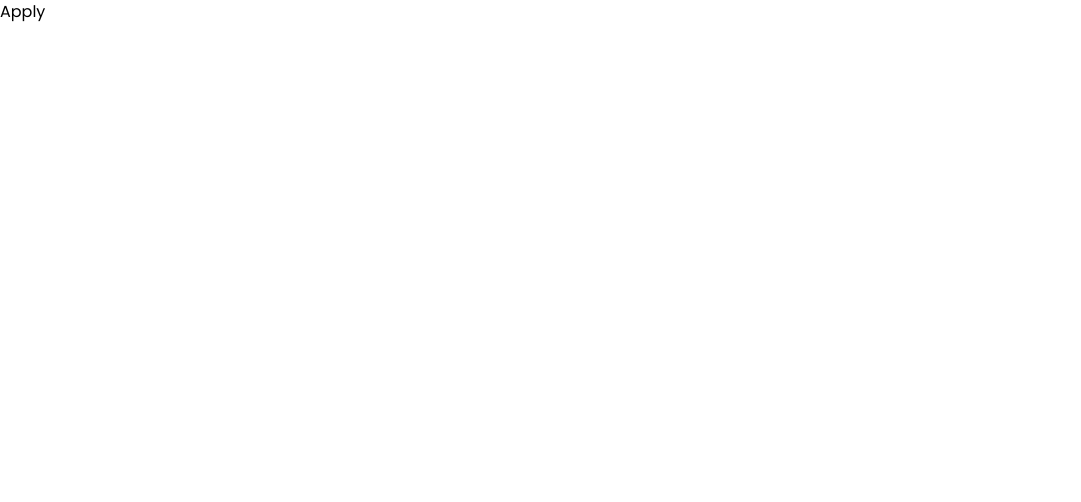
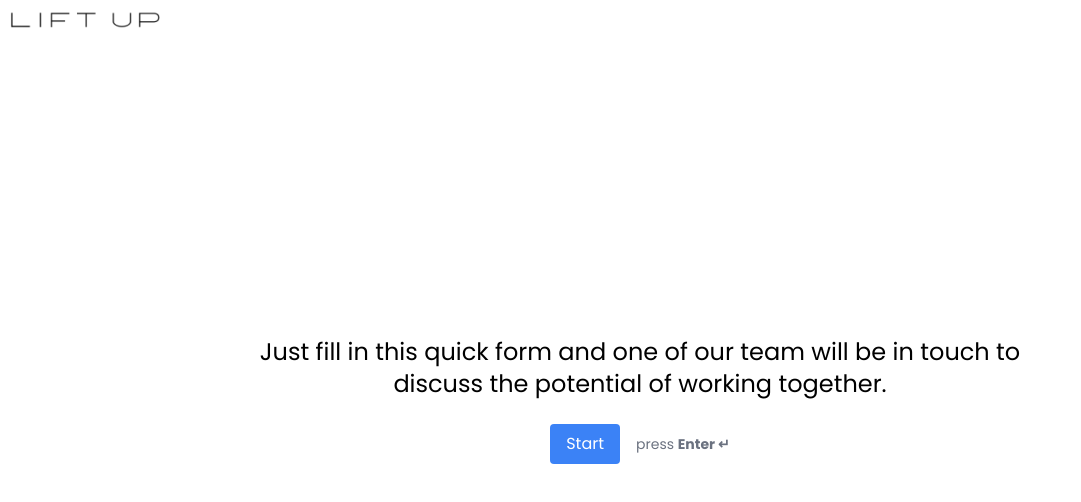
Before and after one commit to linkmanagement/lift_up_client, a Next.js app: page /apply in a window 1280 px wide. Shown: the top 502 px of the page, without its empty margins (0-1081 px from the left). Built offline with nearby package versions, Linux system fonts and the light colour scheme.

Commit message:
starting the apply feature

```diff
--- a/pages/apply.js
+++ b/pages/apply.js
@@ -1,7 +1,123 @@
-export default function Apply() {
+import Link from 'next/link';
+import { useEffect, useState } from "react"
+
+const STAGE = {
+    PROMPT: 'PROMOT',
+    NAME: 'NAME',
+}
+
+function getNextStage(stage) {
+    switch (stage) {
+        case STAGE.PROMPT:
+            return STAGE.NAME;
+        case STAGE.NAME:
+            return null;
+        default:
+            return null;
+    }
+}
+
+function Prompt({ stage, setStage }) {
+
     return (
-        <div>
-            <h1>Apply</h1>
+        <div className="flex flex-col items-center justify-center flex-1 text-center">
+            <h1 className="text-2xl font-regular md:w-[60vw]">Just fill in this quick form and one of our team will be in touch to discuss the potential of working together.</h1>
+            <div className="mt-2 flex gap-4 items-center">
+                <button className="mt-4 px-4 py-2 bg-blue-500 hover:bg-blue-600 text-white rounded" onClick={() => setStage(STAGE.NAME)}>
+                    Start
+                </button>
+                <p className="mt-4 text-sm text-gray-500">
+                    press <span className="font-bold">Enter ↵</span>
+                </p>
+            </div>
         </div>
     )
 }
+
+function Name({ stage, setStage, name, setName, error, setError }) {
+
+    return (
+        <div className="flex flex-col items-center justify-center flex-1 text-center">
+            <h1 className="text-2xl font-regular md:w-[60vw]">
+                {`What is your full name?*`}
+            </h1>
+            <div className="mt-2 flex flex-col gap-4 items-center">
+                <p className="text-red-600 text-sm opacity-70">
+                    {error}
+                </p>
+                <input type="text" className="mt-4 px-4 py-2 bg-gray-100 rounded border border-blue-300"
+                    placeholder={`Firstname Lastname`}
+                    onChange={(e) => { setError(''); setName(e.target.value); }} value={name} />
+                <div className='flex items-center gap-2' >
+
+                    <button className="px-4 py-2 bg-blue-500 hover:bg-blue-600 text-white rounded" onClick={() => {
+                        if (name === '') {
+                            setError("Name Can't ne empty");
+                        }
+                        else {
+                            setStage(getNextStage(stage));
+                        }
+                    }}>
+                        Next
+                    </button>
+                    <p className="text-sm text-gray-500">
+                        press <span className="font-bold">Enter ↵</span>
+                    </p>
+                </div>
+            </div>
+        </div>
+    )
+}
+
+
+export default function Apply() {
+
+    const [stage, setStage] = useState(STAGE.PROMPT);
+    const [name, setName] = useState('');
+    const [error, setError] = useState('');
+
+
+
+    useEffect(() => {
+        function handleKeyDown(e) {
+            console.log(e.keyCode);
+            if (e.keyCode == 13) {
+                console.log('Enter key pressed');
+                console.log('Stage:', stage);
+                console.log('Name:', name);
+                if (stage === STAGE.NAME && name === '') {
+
+                    console.log('Name is empty');
+                    setError("Name Can't ne empty");
+                }
+                else {
+                    setStage(getNextStage(stage));
+                }
+            }
+        }
+
+        document.addEventListener('keydown', handleKeyDown);
+
+        // Don't forget to clean up
+        return function cleanup() {
+            document.removeEventListener('keydown', handleKeyDown);
+        }
+    }, [stage, name]);
+
+
+    return (
+        <div className="h-screen flex flex-col items-center justify-center p-6">
+            <Link href="/">
+                <img src="/logo.png" alt="logo" className="w-[150px] invert absolute top-[10px] left-[10px]" />
+            </Link>
+            {
+                stage === STAGE.PROMPT &&
+                <Prompt stage={stage} setStage={setStage} />
+            }
+            {
+                stage === STAGE.NAME &&
+                <Name stage={stage} setStage={setStage} name={name} setName={setName} error={error} setError={setError} />
+            }
+        </div>
+    )
+}
```
